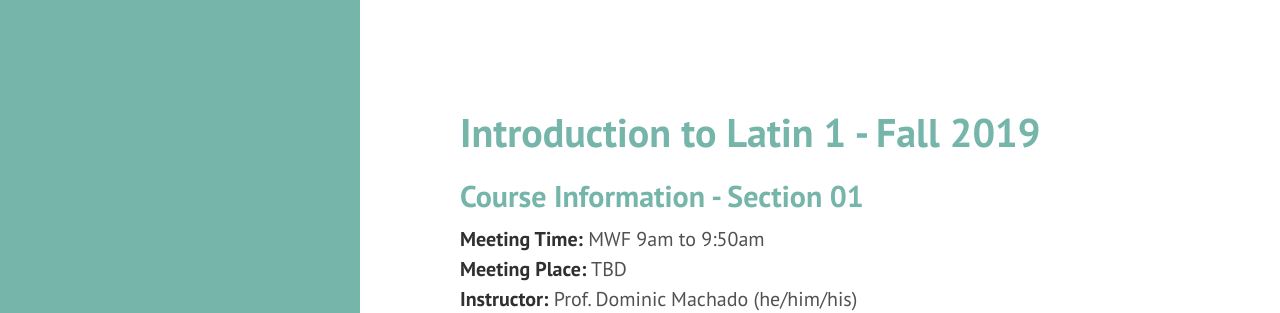
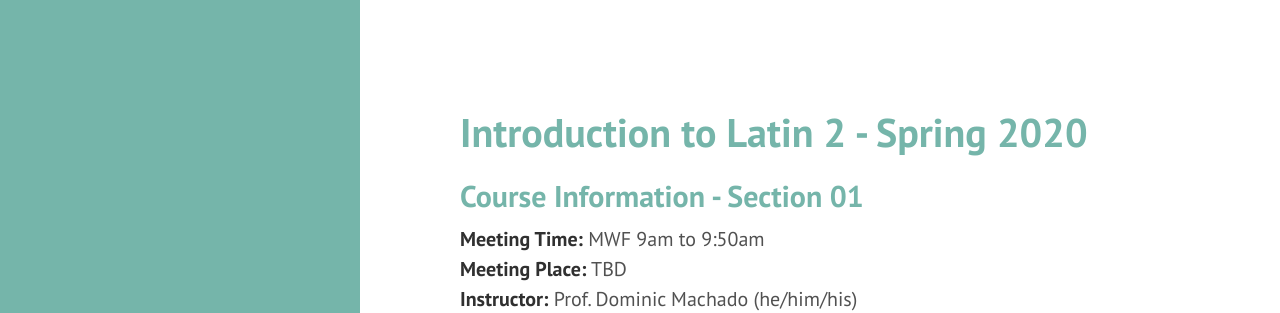
Before and after one commit to DLibatique/LATN102-S20, a Jekyll site: the page built from _pages/index.md, in a window 1280 px wide and 1334 px high. Shown: the top 313 px of the window. Built offline with Jekyll 4.4.1, drawn with Linux system fonts in a browser that asks for light colours.

Commit message:
fixed header

```diff
--- a/_pages/index.md
+++ b/_pages/index.md
@@ -4,7 +4,7 @@ title: Home
 permalink: /
 ---
 
-# Introduction to Latin 1 - Fall 2019
+# Introduction to Latin 2 - Spring 2020
 
 ## Course Information - Section 01
 **Meeting Time:** MWF 9am to 9:50am
```
